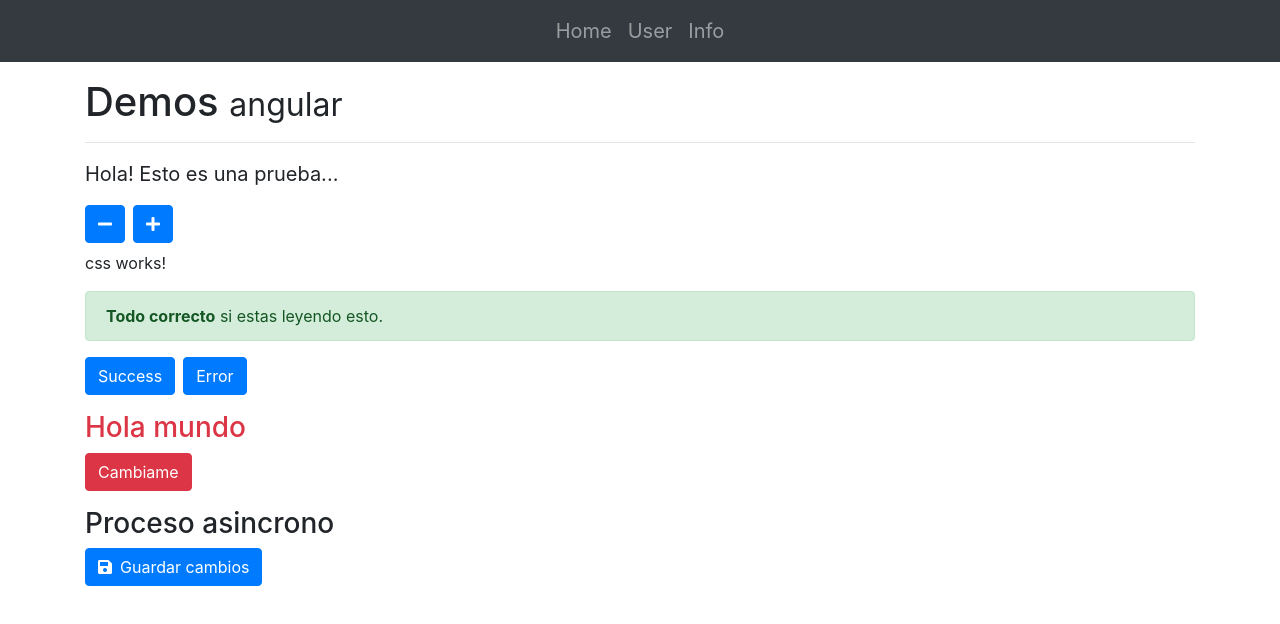
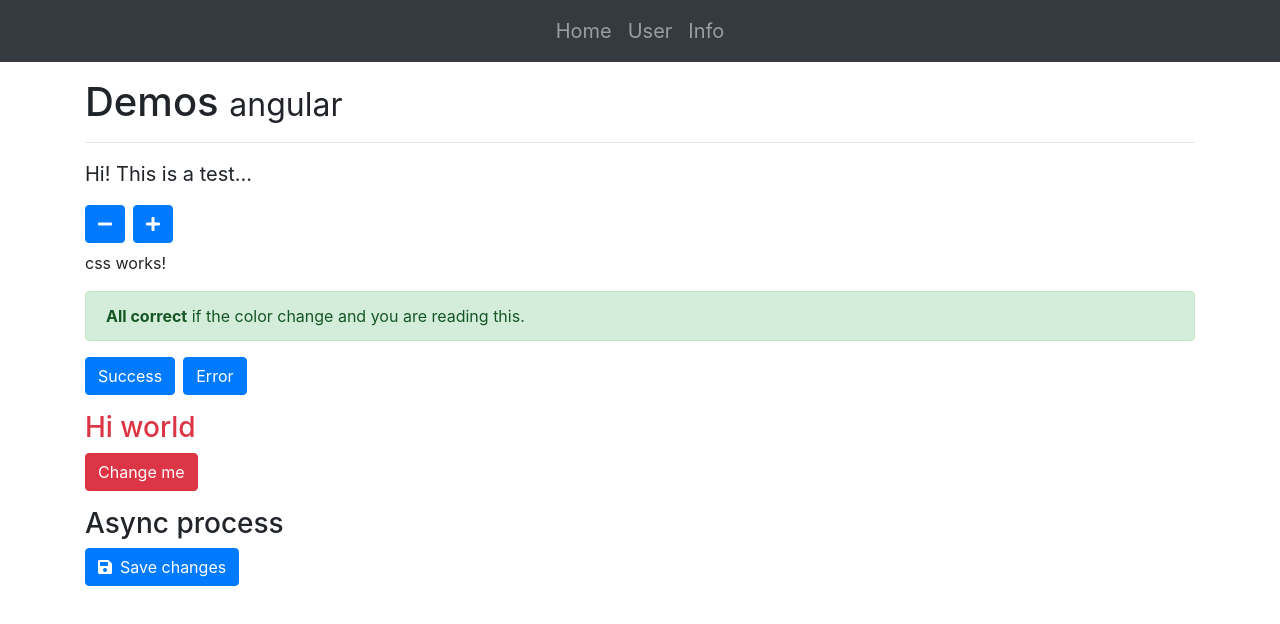
Before and after one commit to inegas/ng-a, an Angular app: page /home in a window 1280 px wide. Shown: the top 624 px of the page. Built offline with nearby package versions, Linux system fonts and the light colour scheme.

Commit message:
Todo traducido

```diff
--- a/src/app/components/clases/clases.component.html
+++ b/src/app/components/clases/clases.component.html
@@ -1,17 +1,17 @@
 <div [ngClass]="alert" class="alert" role="alert">
-  <strong>Todo correcto</strong> si estas leyendo esto.
+  <strong>All correct</strong> if the color change and you are reading this.
 </div>
 <button type="button" class="btn btn-primary" (click)="alert = 'alert-success'">Success</button>
 <button type="button" class="btn btn-primary ml-2" (click)="alert = 'alert-danger'">Error</button>
 
-<h3 class="mt-3" [ngClass]="{'text-danger': property.danger, 'text-info': !property.danger }">Hola mundo</h3>
+<h3 class="mt-3" [ngClass]="{'text-danger': property.danger, 'text-info': !property.danger }">Hi world</h3>
 
 <button   type="button" class="btn btn-primary"
           (click)="property.danger = !property.danger"
           [ngClass]="{'btn-danger': property.danger, 'btn-primary': !property.danger}"
-          >Cambiame</button>
+          >Change me</button>
 
-<h3 class="mt-3">Proceso asincrono</h3>
+<h3 class="mt-3">Async process</h3>
 <button
   (click)="onClick()"
   type="button"
@@ -19,6 +19,6 @@
   [disabled]="loading">
   <i  class="fas  mr-1"
       [ngClass]="{'fa-save': !loading, 'fa-spin fa-sync-alt': loading}"></i>
-      <span class="ml-1" *ngIf="!loading">Guardar cambios</span>
-      <span class="ml-1" *ngIf="loading">Espere por favor</span>
+      <span class="ml-1" *ngIf="!loading">Save changes</span>
+      <span class="ml-1" *ngIf="loading">Please wait</span>
 </button>
--- a/src/app/components/ng-style/ng-style.component.ts
+++ b/src/app/components/ng-style/ng-style.component.ts
@@ -4,7 +4,7 @@ import { Component, OnInit } from '@angular/core';
   selector: 'app-ng-style',
   template: `
   <p [style.fontSize.px] = "size">
-    Hola! Esto es una prueba...
+   Hi! This is a test...
   </p>
 
   <button class="btn btn-primary" (click)="size = size - 5">
```
